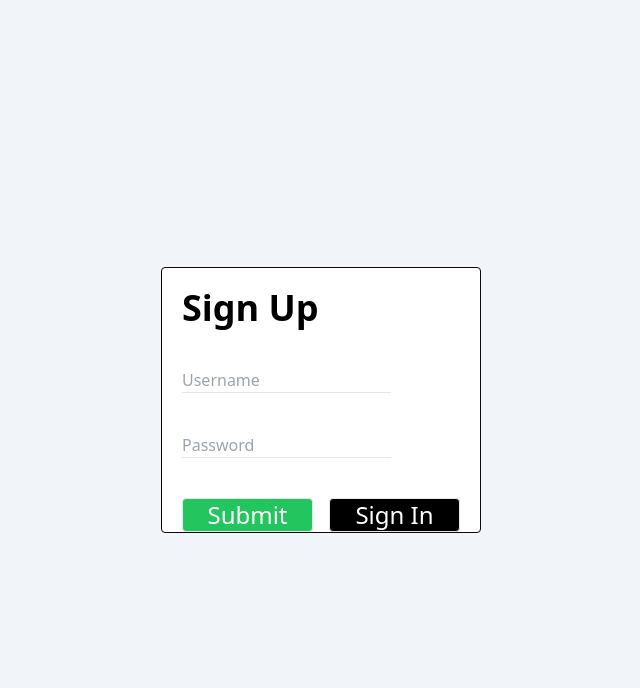
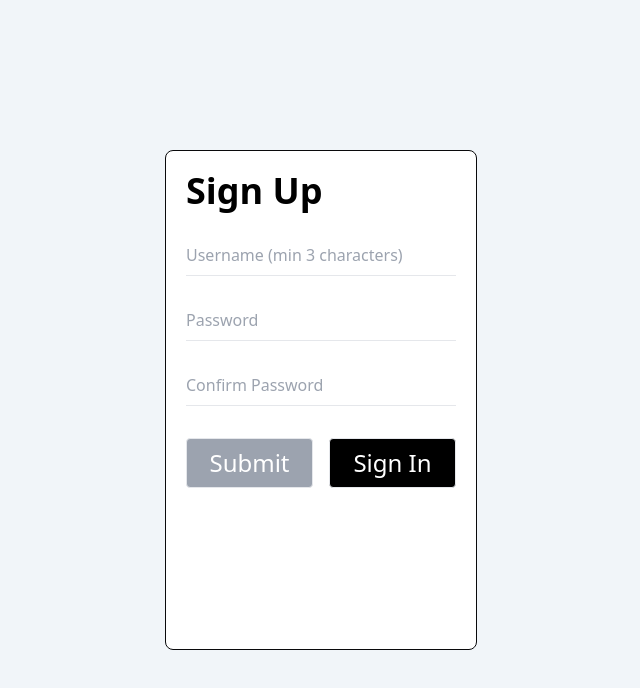
Before and after one commit to geekyoswald/letsconnect, a Next.js app: page /signup in a window 1280 px wide. Shown: the top 688 px of the page, without its empty margins (319-959 px from the left). Built offline with nearby package versions, Linux system fonts and the light colour scheme.

Commit message:
Improved Passwords and Username checks

```diff
--- a/src/app/api/signup/route.ts
+++ b/src/app/api/signup/route.ts
@@ -3,6 +3,25 @@ import { PrismaClient } from "@prisma/client";
 import bcrypt from "bcrypt";
 
 const prisma = new PrismaClient();
+
+const validatePassword = (password: string): { isValid: boolean; error: string | null } => {
+  if (password.length < 8) {
+    return { isValid: false, error: "Password must be at least 8 characters long" };
+  }
+  if (!/[A-Z]/.test(password)) {
+    return { isValid: false, error: "Password must contain at least one uppercase letter" };
+  }
+  if (!/[a-z]/.test(password)) {
+    return { isValid: false, error: "Password must contain at least one lowercase letter" };
+  }
+  if (!/[0-9]/.test(password)) {
+    return { isValid: false, error: "Password must contain at least one number" };
+  }
+  if (!/[!@#$%^&*()_+\-=\[\]{}|;:'",.<>?/]/.test(password)) {
+    return { isValid: false, error: "Password must contain at least one special character (!@#$%^&*...)" };
+  }
+  return { isValid: true, error: null };
+};
 
 export async function POST(req: NextRequest) {
   try {
@@ -16,10 +35,27 @@ export async function POST(req: NextRequest) {
       );
     }
 
+    // Validate username length
+    if (username.trim().length < 3) {
+      return NextResponse.json(
+        { error: "Username must be at least 3 characters long" },
+        { status: 400 }
+      );
+    }
+
+    // Validate password strength
+    const passwordValidation = validatePassword(password);
+    if (!passwordValidation.isValid) {
+      return NextResponse.json(
+        { error: passwordValidation.error },
+        { status: 400 }
+      );
+    }
+
     // Check if user already exists
     const existingUser = await prisma.user.findUnique({
       where: {
-        username,
+        username: username.trim(),
       },
     });
 
@@ -32,7 +68,7 @@ export async function POST(req: NextRequest) {
 
     const hashedPassword = await bcrypt.hash(password, 10);
     const newUser = await prisma.user.create({
-      data: { username, password: hashedPassword },
+      data: { username: username.trim(), password: hashedPassword },
     });
     return NextResponse.json(newUser);
   } catch (error) {
--- a/src/app/signup/page.tsx
+++ b/src/app/signup/page.tsx
@@ -1,17 +1,72 @@
 "use client";
 
-import React, { useState } from "react";
+import React, { useState, useMemo } from "react";
 
 import axios from "axios";
 import { useRouter } from "next/navigation";
 
+interface PasswordValidation {
+  isValid: boolean;
+  errors: string[];
+}
+
+const validatePassword = (password: string): PasswordValidation => {
+  const errors: string[] = [];
+
+  if (password.length < 8) {
+    errors.push("Password must be at least 8 characters long");
+  }
+  if (!/[A-Z]/.test(password)) {
+    errors.push("Password must contain at least one uppercase letter");
+  }
+  if (!/[a-z]/.test(password)) {
+    errors.push("Password must contain at least one lowercase letter");
+  }
+  if (!/[0-9]/.test(password)) {
+    errors.push("Password must contain at least one number");
+  }
+  if (!/[!@#$%^&*()_+\-=\[\]{}|;:'",.<>?/]/.test(password)) {
+    errors.push("Password must contain at least one special character (!@#$%^&*...)");
+  }
+
+  return {
+    isValid: errors.length === 0,
+    errors,
+  };
+};
+
 const Page = () => {
   const [username, setUsername] = useState("");
   const [password, setPassword] = useState("");
+  const [confirmPassword, setConfirmPassword] = useState("");
   const [error, setError] = useState("");
+  const [showPasswordRequirements, setShowPasswordRequirements] = useState(false);
   const router = useRouter();
+
+  const passwordValidation = useMemo(() => validatePassword(password), [password]);
+
   const handleOnCLick = async () => {
     setError(""); // Clear any previous errors
+
+    // Validate username
+    if (!username || username.trim().length < 3) {
+      setError("Username must be at least 3 characters long");
+      return;
+    }
+
+    // Validate password
+    if (!passwordValidation.isValid) {
+      setError("Password does not meet requirements. Please check the requirements below.");
+      setShowPasswordRequirements(true);
+      return;
+    }
+
+    // Validate password confirmation
+    if (password !== confirmPassword) {
+      setError("Passwords do not match");
+      return;
+    }
+
     try {
       const resp = await axios.post("/api/signup", {
         username,
@@ -30,36 +85,97 @@ const Page = () => {
     }
   };
   return (
-    <div className="h-screen w-screen bg-slate-100  flex items-center justify-center">
-      <div className="h-1/3 w-3/12 border rounded bg-white border-zinc-950 flex flex-col p-5 gap-10">
-        <p className="text-4xl font-extrabold">Sign Up</p>
+    <div className="h-screen w-screen bg-slate-100 flex items-center justify-center p-4">
+      <div className="w-full max-w-md md:w-3/12 h-auto min-h-[500px] border rounded-lg bg-white border-zinc-950 flex flex-col p-6 md:p-5 gap-4 md:gap-6">
+        <p className="text-3xl md:text-4xl font-extrabold text-center md:text-left">Sign Up</p>
+
         {error && (
-          <div className="text-red-500 text-sm font-medium">{error}</div>
+          <div className="text-red-500 text-sm font-medium bg-red-50 p-2 rounded border border-red-200">
+            {error}
+          </div>
         )}
+
+        <div className="flex flex-col gap-1">
           <input
-          className="w-3/4 border-b focus:outline-none"
+            className="w-full border-b focus:outline-none py-2 text-base"
             type="text"
-          placeholder="Username"
+            placeholder="Username (min 3 characters)"
             value={username}
             onChange={(e) => setUsername(e.target.value)}
           />
+          {username && username.trim().length > 0 && username.trim().length < 3 && (
+            <p className="text-xs text-red-500">Username must be at least 3 characters</p>
+          )}
+        </div>
+
+        <div className="flex flex-col gap-1">
           <input
-          className="w-3/4 border-b focus:outline-none"
+            className={`w-full border-b focus:outline-none py-2 text-base ${
+              password && !passwordValidation.isValid ? "border-red-500" : ""
+            }`}
             type="password"
             placeholder="Password"
             value={password}
-          onChange={(e) => setPassword(e.target.value)}
+            onChange={(e) => {
+              setPassword(e.target.value);
+              setShowPasswordRequirements(true);
+            }}
+            onFocus={() => setShowPasswordRequirements(true)}
           />
-        <div className="flex gap-4">
+
+          {showPasswordRequirements && password && (
+            <div className="text-xs mt-1 space-y-1">
+              <p className="font-semibold text-gray-700">Password Requirements:</p>
+              <ul className="list-disc list-inside space-y-0.5 text-gray-600">
+                <li className={password.length >= 8 ? "text-green-600" : "text-red-500"}>
+                  At least 8 characters
+                </li>
+                <li className={/[A-Z]/.test(password) ? "text-green-600" : "text-red-500"}>
+                  One uppercase letter (A-Z)
+                </li>
+                <li className={/[a-z]/.test(password) ? "text-green-600" : "text-red-500"}>
+                  One lowercase letter (a-z)
+                </li>
+                <li className={/[0-9]/.test(password) ? "text-green-600" : "text-red-500"}>
+                  One number (0-9)
+                </li>
+                <li className={/[!@#$%^&*()_+\-=\[\]{}|;:'",.<>?/]/.test(password) ? "text-green-600" : "text-red-500"}>
+                  One special character (!@#$%^&*...)
+                </li>
+              </ul>
+            </div>
+          )}
+        </div>
+
+        <div className="flex flex-col gap-1">
+          <input
+            className={`w-full border-b focus:outline-none py-2 text-base ${
+              confirmPassword && password !== confirmPassword ? "border-red-500" : ""
+            }`}
+            type="password"
+            placeholder="Confirm Password"
+            value={confirmPassword}
+            onChange={(e) => setConfirmPassword(e.target.value)}
+          />
+          {confirmPassword && password !== confirmPassword && (
+            <p className="text-xs text-red-500">Passwords do not match</p>
+          )}
+          {confirmPassword && password === confirmPassword && passwordValidation.isValid && (
+            <p className="text-xs text-green-600">✓ Passwords match</p>
+          )}
+        </div>
+
+        <div className="flex flex-col md:flex-row gap-3 md:gap-4 mt-2">
           <button
-            className="text-2xl w-48 text-white bg-green-500 border rounded "
-            onClick={() => handleOnCLick()}
+            className="text-lg md:text-2xl w-full md:w-48 text-white bg-green-500 border rounded py-3 md:py-2 hover:bg-green-600 active:bg-green-700 transition-colors disabled:bg-gray-400 disabled:cursor-not-allowed"
+            onClick={handleOnCLick}
+            disabled={!passwordValidation.isValid || password !== confirmPassword || !username || username.trim().length < 3}
           >
             Submit
           </button>
 
           <button
-            className="text-2xl w-48 text-white bg-black border rounded "
+            className="text-lg md:text-2xl w-full md:w-48 text-white bg-black border rounded py-3 md:py-2 hover:bg-gray-800 active:bg-gray-900 transition-colors"
             onClick={() => {
               router.push("/signin");
             }}
```
Lines whose indentation alone changed are shown as unchanged.
